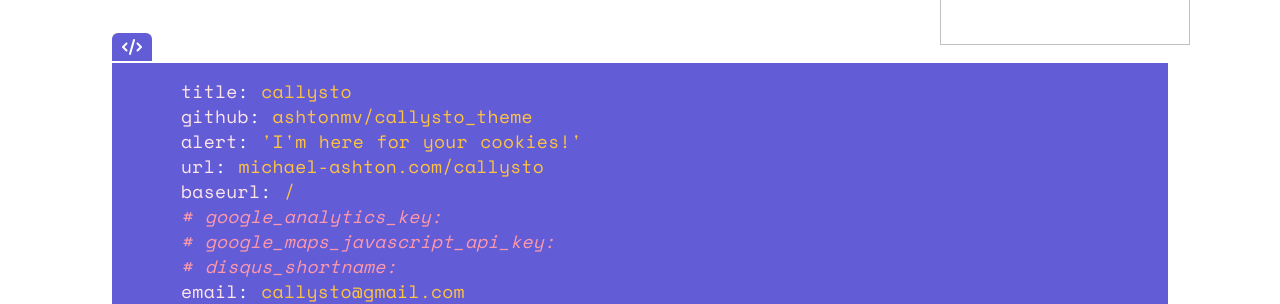
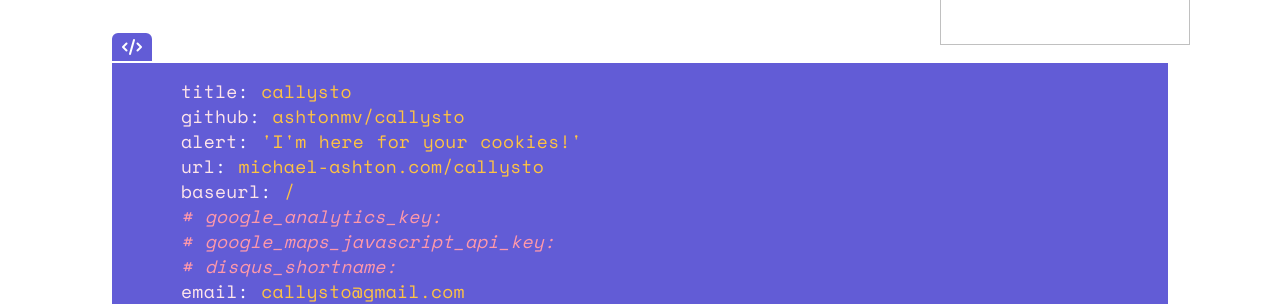
Before and after one commit to ashtonmv/callysto, a Jekyll site: the page built from index.html, in a window 1280 px wide and 900 px high, scrolled down 1323 px. Shown: the part 157-461 px from the top of the window. Built offline with Jekyll 4.4.1, drawn with Linux system fonts in a browser that asks for light colours; nearby versions of some CDN libraries; a style sheet for code colours, icons or effects is not loaded.

Commit message:
callysto_theme -> callysto

```diff
--- a/_includes/sample_yaml.md
+++ b/_includes/sample_yaml.md
@@ -1,6 +1,6 @@
 {% highlight yaml %}
 title: callysto
-github: ashtonmv/callysto_theme
+github: ashtonmv/callysto
 alert: 'I'm here for your cookies!'
 url: michael-ashton.com/callysto
 baseurl: /
--- a/sponsors/index.html
+++ b/sponsors/index.html
@@ -5,7 +5,7 @@ description: callysto is not sponsored by anyone, but your app might be!
 
 <p style="text-align: center;">
 	Want to list your built-on-callysto site below? Just open an issue
-	on the <a href="https://github.com/ashtonmv/callysto_theme">callysto Github page</a>
+	on the <a href="{{ site.github }}">callysto Github page</a>
 	with a link to your site and I'll add you.
 </p>
 
```
